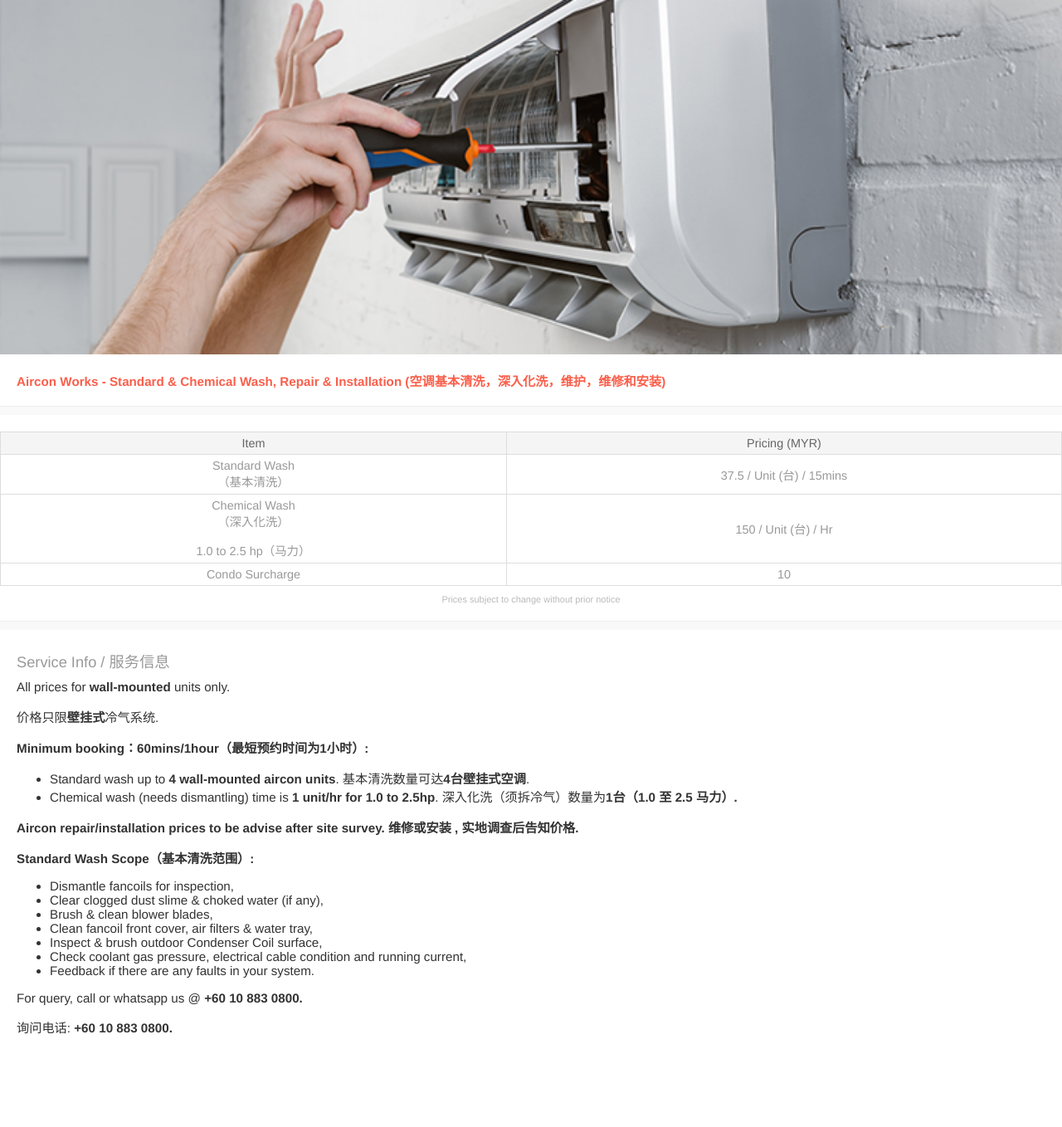
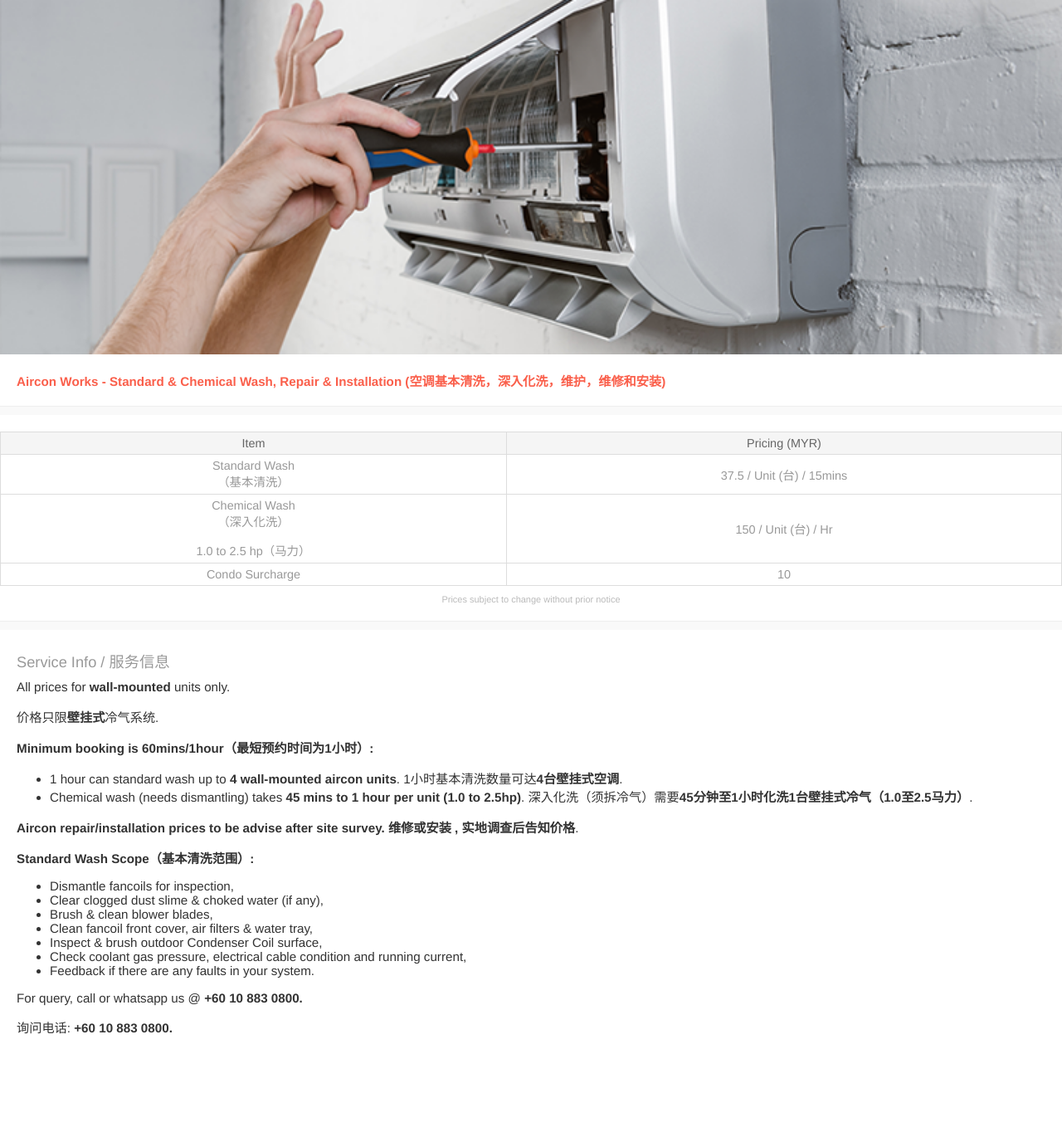
Before and after one commit to blooms-singapore/pages, a Jekyll site: the page built from en/services/myr/aircon.html, in a window 1280 px wide. Shown: the whole page at 83% size. Built offline with Jekyll 4.4.1, drawn with Linux system fonts in a browser that asks for light colours.

Commit message:
Update aircon.html

```diff
--- a/en/services/myr/aircon.html
+++ b/en/services/myr/aircon.html
@@ -47,14 +47,14 @@ layout: service
         价格只限<strong>壁挂式</strong>冷气系统.
       <p>
         <p>
-    <strong>Minimum booking：60mins/1hour（最短预约时间为1小时）:</strong>
+    <strong>Minimum booking is 60mins/1hour（最短预约时间为1小时）:</strong>
         <ul>
-          <li>Standard wash up to <strong>4 wall-mounted aircon units</strong>. 基本清洗数量可达<strong>4台壁挂式空调</strong>.</li>
-          <li>Chemical wash (needs dismantling) time is <strong>1 unit/hr for 1.0 to 2.5hp</strong>. 深入化洗（须拆冷气）数量为<strong>1台（1.0 至 2.5 马力）.</strong></li>
+          <li> 1 hour can standard wash up to <strong>4 wall-mounted aircon units</strong>. 1小时基本清洗数量可达<strong>4台壁挂式空调</strong>.</li>
+          <li> Chemical wash (needs dismantling) takes <strong>45 mins to 1 hour per unit (1.0 to 2.5hp)</strong>. 深入化洗（须拆冷气）需要<strong>45分钟至1小时化洗1台壁挂式冷气（1.0至2.5马力）</strong>.</li>
     </ul>
       <p>
        <p>
-        <strong>Aircon repair/installation prices to be advise after site survey. 维修或安装 , 实地调查后告知价格.</strong>
+        <strong>Aircon repair/installation prices to be advise after site survey. 维修或安装 , 实地调查后告知价格</strong>.
     </p>
     <p>
       <strong>Standard Wash Scope（基本清洗范围）:</strong>
```
